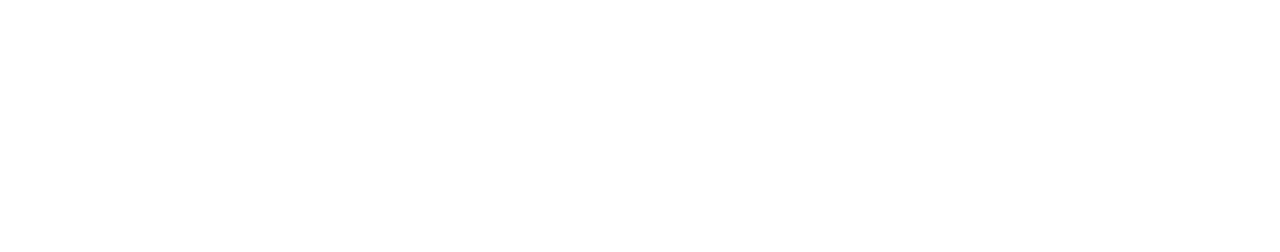
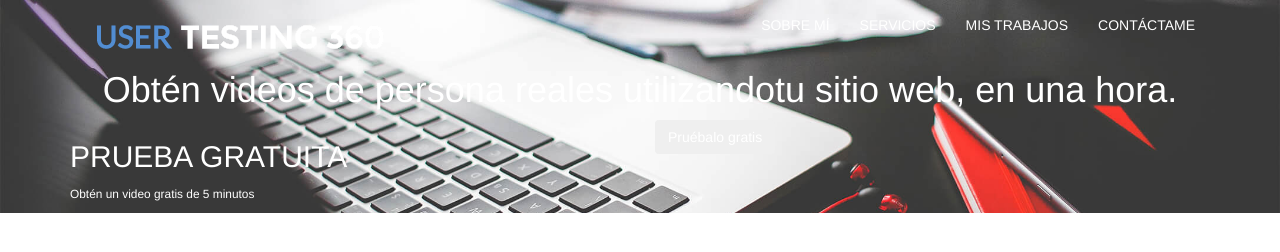
Before and after one commit to Licanpor/29_Business, a plain HTML site: page Problema/index.html in a window 1280 px wide. Drawn offline with Linux system fonts and the light colour scheme.

Commit message:
Header-Maquetado

```diff
--- a/Problema/css/main.css
+++ b/Problema/css/main.css
@@ -0,0 +1,15 @@
+header{
+	background-image: url("../image/large.jpg");
+	background-size: cover;
+	background-repeat: no-repeat;
+	background-position: center;
+	max-width: 100%;
+	max-height:500px;
+
+}
+header, header li>a{
+	color:white;
+}
+.bg-a{
+	background:
+}
--- a/Problema/index.html
+++ b/Problema/index.html
@@ -12,6 +12,51 @@
 		<link rel="stylesheet" href="css/queries.css">
 
 	<body>
+		<header>
+			<div class="container">
+				<div class="row">
+					<nav class="nav" role="navigation">
+						<div class="col-sm-12 col-lg-4">
+							<div class="navbar-header">
+								<button type="button" class="navbar-toggle" data-toggle="collapse" data-target="#navbar-1">
+									<span class="sr-only">Menu</span>
+									<span class="icon-bar"></span>
+									<span class="icon-bar"></span>
+									<span class="icon-bar"></span>
+								</button>
+								<a href="#" class="navbar-brand">
+									<img src="image/user-r.png" alt="logo">
+								</a>
+							</div>
+						</div>
+						<div class="col-sm-12 col-lg-8">
+							<div class=" navbar-collapse navbar-right" id="navbar-1">
+								<ul class="nav navbar-nav text-uppercase">
+									<li><a href="">sobre mí</a></li>
+									<li><a href="">servicios</a></li>
+									<li><a href="">mis trabajos</a></li>
+									<li><a href="">contáctame</a></li>
+								</ul>
+							</div>
+						</div>
+					</nav>
+				</div>
+				<div class="row">
+					<div class="col-sm-12 col-lg-12">
+						<h1 class="text-center">Obtén videos de persona reales utilizandotu sitio web, en una hora.</h1>
+					</div>
+				</div>
+				<div class="row bg-a">
+					<div class="col-lg-6">
+						<h2 class="text-uppercase">prueba gratuita</h2>
+						<p><small>Obtén un video gratis de 5 minutos</small></p>
+					</div>
+					<div class="col-lg-6">
+						<button type="button" class="btn">Pruébalo gratis</button>
+					</div>
+				</div>
+			</div>
+		</header>
 
 
 
```
